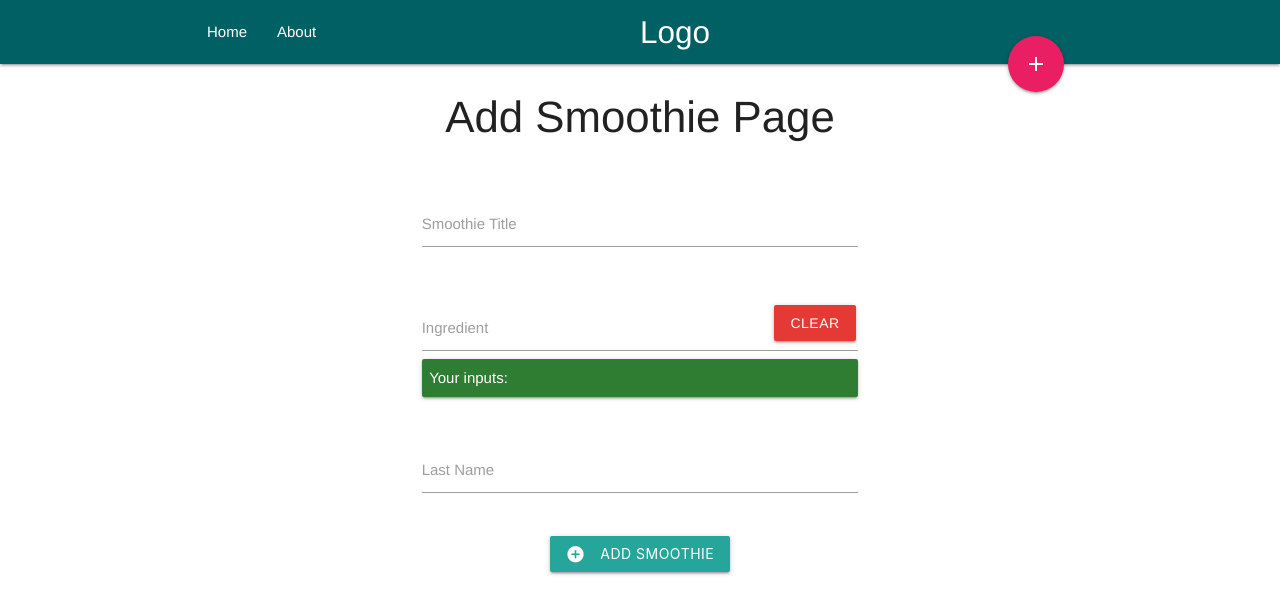
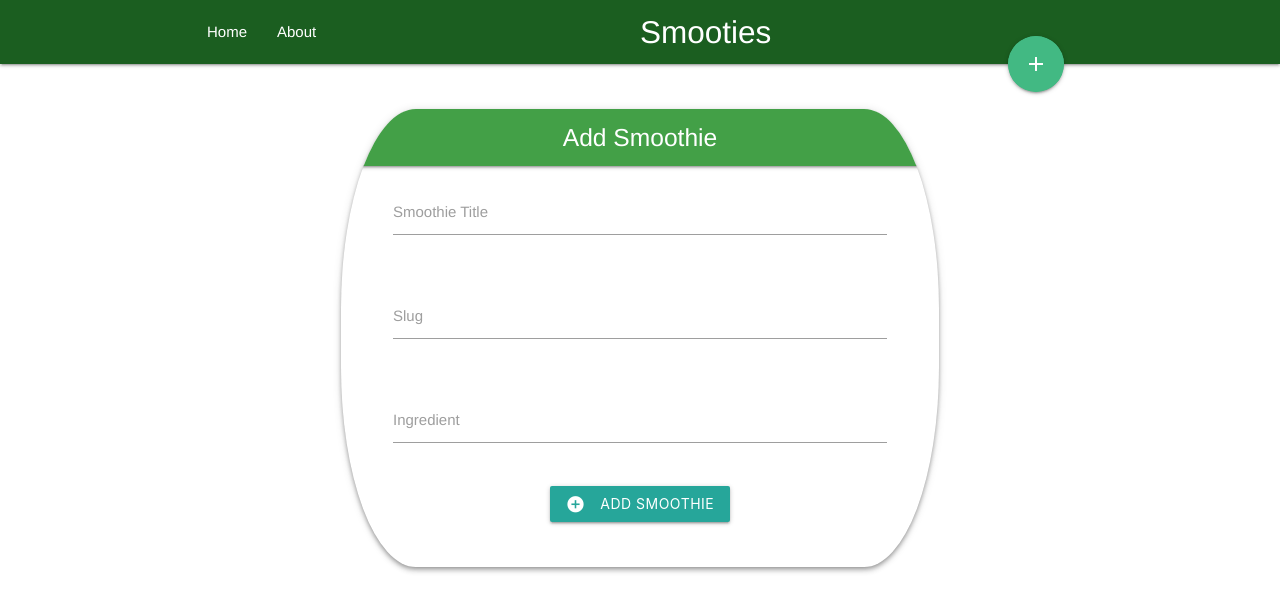
Before and after one commit to Muhammad-Moftah/vue-firebase, a Vue app: page /addsmoothie in a window 1280 px wide. Shown: the top 614 px of the page. Built offline with nearby package versions, Linux system fonts and the light colour scheme.

Commit message:
edit task

```diff
--- a/src/App.vue
+++ b/src/App.vue
@@ -35,17 +35,6 @@ export default {
 #nav a.router-link-exact-active {
   color: #42b983;
 }
-.scroll {
-  border: 1px solid #2c3e50;
-  border-radius: 5px;
-  display: block;
-  margin: 20px auto;
-  padding: 10px;
-  width: 300px;
-  height: 100px;
-  overflow-y: scroll;
-  background-color: grey;
-}
 
 /* ==== Style Scrollbar ==== */
 body{
@@ -63,7 +52,8 @@ a,
 button,
 input[type=button],
 input[type="submit"],
-th{
+th,
+span{
   text-transform: capitalize;
 }
 
--- a/src/components/AddSmoothie.vue
+++ b/src/components/AddSmoothie.vue
@@ -1,58 +1,96 @@
 <template>
   <div class="container">
-    <h3 class="border mb-5">add Smoothie Page</h3>
-      <form class="col s12" @submit.prevent="addSmoothie">
+
+    <div class="row">
+      <form class="add-form z-depth-2 col offset-s2 s8 pt-0 pb-5 px-0" @submit.prevent="addSmoothie">
+        <h5 class="border mb-2 m-0 card py-3 green darken-1 white-text">add Smoothie</h5>
         <div class="row">
-          <div class="input-field col offset-s3 s6">
-            <input id="Smoothie" type="text" class="validat" v-model="title"/>
+          <div class="input-field col offset-s1 s10">
+            <input id="Smoothie" type="text" class="validat" v-model="title" required />
             <label for="Smoothie">Smoothie Title</label>
           </div>
         </div>
 
         <div class="row">
-          <div class="input-field col offset-s3 s6">
-            <input id="ingredient" type="text" class="validat" @keypress.enter.prevent="addIng" v-model="another"/>
-            <label for="ingredient">Ingredient</label>
-            <span style="position:absolute; right:14px" @click="ingredients = []" class="btn red darken-1 waves-effect">Clear</span>
-            <aside>
-               <p class="m-0 left-align p-2 card green darken-3 white-text">Your inputs: {{ingredients.toString()}}</p>
-            </aside>
-
+          <div class="input-field col offset-s1 s10">
+            <input id="slug" type="text" class="validat" v-model="slug" required />
+            <label for="slug">Slug</label>
           </div>
         </div>
 
         <div class="row">
-          <div class="input-field col offset-s3 s6">
-            <input id="last_name" type="text" class="validat" />
-            <label for="last_name">Last Name</label>
+          <div class="input-field col offset-s1 s10">
+            <input id="ingredient" type="text" class="validat" @keypress.enter.prevent="addIng" v-model="singleIng" />
+            <label for="ingredient">Ingredient</label>
+            <span style="position:absolute; right:14px;text-transform: capitalize;" @click="ingredients = []"
+              class="btn red darken-1 waves-effect btn-small" v-if="ingredients.length">Clear</span>
+            <aside>
+              <p class="m-0 left-align p-2 card green darken-2 white-text" v-if="ingredients.length">
+                {{ ingredients.toString() }}
+              </p>
+            </aside>
           </div>
         </div>
-        <button type="submit" class="waves-light btn">
-          <i class="material-icons left">add_circle</i>Add Smoothie
+
+        <div class="row mx-2" v-if="feedback">
+          <p class="card pink darken-3 col offset-s1 s10 white-text py-2">{{feedback}}</p>
+        </div>
+        <button type="submit" class="waves-effect btn">
+          <i class="material-icons left">add_circle</i> Add Smoothie
         </button>
       </form>
     </div>
+  </div>
 </template>
 
 <script>
+  import db from "../firebase/init"
   export default {
-    name:"AddSmoothie",
-    data(){
+    name: "AddSmoothie",
+    data() {
       return {
-        title:"",
-        another:null,
-        ingredients:[],
-        feedback:null
-      }
+        title: "",
+        singleIng: null,
+        ingredients: [],
+        feedback: null,
+        slug: null,
+        id:db.collection("allsmoothies").doc().id
+      };
     },
-    methods:{
-      addSmoothie(){
-        console.log("Title = " + this.title)
+    created(){
+      console.log(this.id)
+    },
+    methods: {
+      addSmoothie() {
+        if (this.ingredients.length) {
+          db.collection("allsmoothies").add({
+            title: this.title,
+            ingredients: this.ingredients,
+            slug: this.slug,
+            id:this.id
+
+          }).then(() => this.$router.push('/'))
+
+        } else {
+          this.feedback = "Add at Least One Ingredient"
+        }
       },
-      addIng(){
-        this.ingredients.push(this.another);
-        this.another = null;
+      addIng() {
+        if (this.singleIng && this.ingredients) {
+          this.ingredients.push(this.singleIng)
+          this.singleIng = null
+          this.feedback = null
+        } else {
+          this.feedback = "You Must Enter ingredients"
+        }
       }
     }
   };
 </script>
+
+<style>
+  .add-form {
+    overflow: hidden;
+    border-radius: 75px/200px;
+  }
+</style>
--- /dev/null
+++ b/src/components/EditSmoothie.vue
@@ -0,0 +1,81 @@
+<template>
+    <div class="container">
+
+        <div class="row">
+            <form class="edit-form z-depth-2 col offset-s2 s8 pt-0 pb-5 px-0" @submit.prevent="addSmoothie">
+                <h5 class="border mb-2 m-0 card py-3 green darken-1 white-text">edit Smoothie
+                    {{this.$route.params.smoothie_slug}}</h5>
+                <div class="row">
+                    <div class="input-field col offset-s1 s10">
+                        <input id="Smoothie" type="text" class="validat" v-model="title" required />
+                        <label for="Smoothie">Smoothie Title</label>
+                    </div>
+                </div>
+
+                <div class="row">
+                    <div class="input-field col offset-s1 s10">
+                        <input id="slug" type="text" class="validat" v-model="slug" required />
+                        <label for="slug">Slug</label>
+                    </div>
+                </div>
+
+                <div class="row">
+                    <div class="input-field col offset-s1 s10">
+                        <input id="ingredient" type="text" class="validat" @keypress.enter.prevent="addIng"
+                            v-model="singleIng" />
+                        <label for="ingredient">Ingredient</label>
+                        <span style="position:absolute; right:14px;text-transform: capitalize;"
+                            @click="ingredients = []" class="btn red darken-1 waves-effect btn-small"
+                            v-if="ingredients.length">Clear</span>
+                        <aside>
+                            <p class="m-0 left-align p-2 card green darken-2 white-text" v-if="ingredients.length">
+                                {{ ingredients.toString() }}
+                            </p>
+                        </aside>
+                    </div>
+                </div>
+
+                <div class="row mx-2" v-if="feedback">
+                    <p class="card pink darken-3 col offset-s1 s10 white-text py-2">{{feedback}}</p>
+                </div>
+                <button type="submit" class="waves-effect btn">
+                    <i class="material-icons left">add_circle</i> Add Smoothie
+                </button>
+            </form>
+        </div>
+    </div>
+</template>
+
+<script>
+    import db from "../firebase/init"
+    export default {
+        name: "EditSmoothie",
+        data() {
+            return {
+                title: "",
+                singleIng: null,
+                ingredients: [],
+                feedback: null,
+                slug: null
+            };
+        },
+        methods: {},
+        created() {
+            let ref = db.collection('allsmoothies').where('slug', '==', this.$route.params.smoothie_slug);
+            ref.get().then(allDocuments => {
+                allDocuments.forEach(doc => {
+                    console.log(doc.id)
+                })
+            })
+
+        }
+
+    };
+</script>
+
+<style>
+    .edit-form {
+        overflow: hidden;
+        border-radius: 75px/200px;
+    }
+</style>
--- a/src/components/Navbar.vue
+++ b/src/components/Navbar.vue
@@ -1,8 +1,8 @@
 <template>
-  <nav class="nav-extended cyan darken-4 mb-3">
+  <nav class="nav-extended cyan green darken-4 mb-5">
     <div class="container">
       <div class="nav-wrapper">
-        <router-link to="/" class="brand-logo">Logo</router-link>
+        <router-link to="/" class="brand-logo">Smooties</router-link>
         <ul id="nav-mobile" class="left hide-on-med-and-down">
           <li>
             <router-link class="nav-link" to="/" exact>Home</router-link>
@@ -12,7 +12,7 @@
             <router-link class="nav-link" to="/about">About</router-link>
           </li>
         </ul>
-        <router-link class="btn btn-floating btn-large halfway-fab pink waves-effect waves-light" to="/addsmoothie"> <i class=" material-icons">add</i>
+        <router-link class="add-button btn btn-floating btn-large halfway-fab waves-effect waves-light green darken-1 pulse" to="/addsmoothie">   <i class=" material-icons">add</i>
         </router-link>
 
       </div>
@@ -39,4 +39,9 @@
   nav li a.router-link-exact-active {
     color: #42b983 !important;
   }
+
+  .add-button.router-link-exact-active{
+    background-color: #42b983 !important;
+    overflow: hidden
+  }
 </style>
--- a/src/router/index.js
+++ b/src/router/index.js
@@ -3,6 +3,7 @@ import VueRouter from "vue-router";
 import Index from "../views/Index.vue";
 import About from "../views/About";
 import addSmoothie from "@/components/AddSmoothie";
+import editSmoothie from "@/components/EditSmoothie";
 
 Vue.use(VueRouter);
 
@@ -21,6 +22,11 @@ const routes = [
     path: "/addsmoothie",
     name: "addsmoothie",
     component: addSmoothie
+  },
+  {
+    path: "/EditSmoothie/:smoothie_slug",
+    name: "EditSmoothie",
+    component: editSmoothie
   }
 ];
 
```
Also changed, not shown: src/views/Index.vue (+14 -14 lines).
